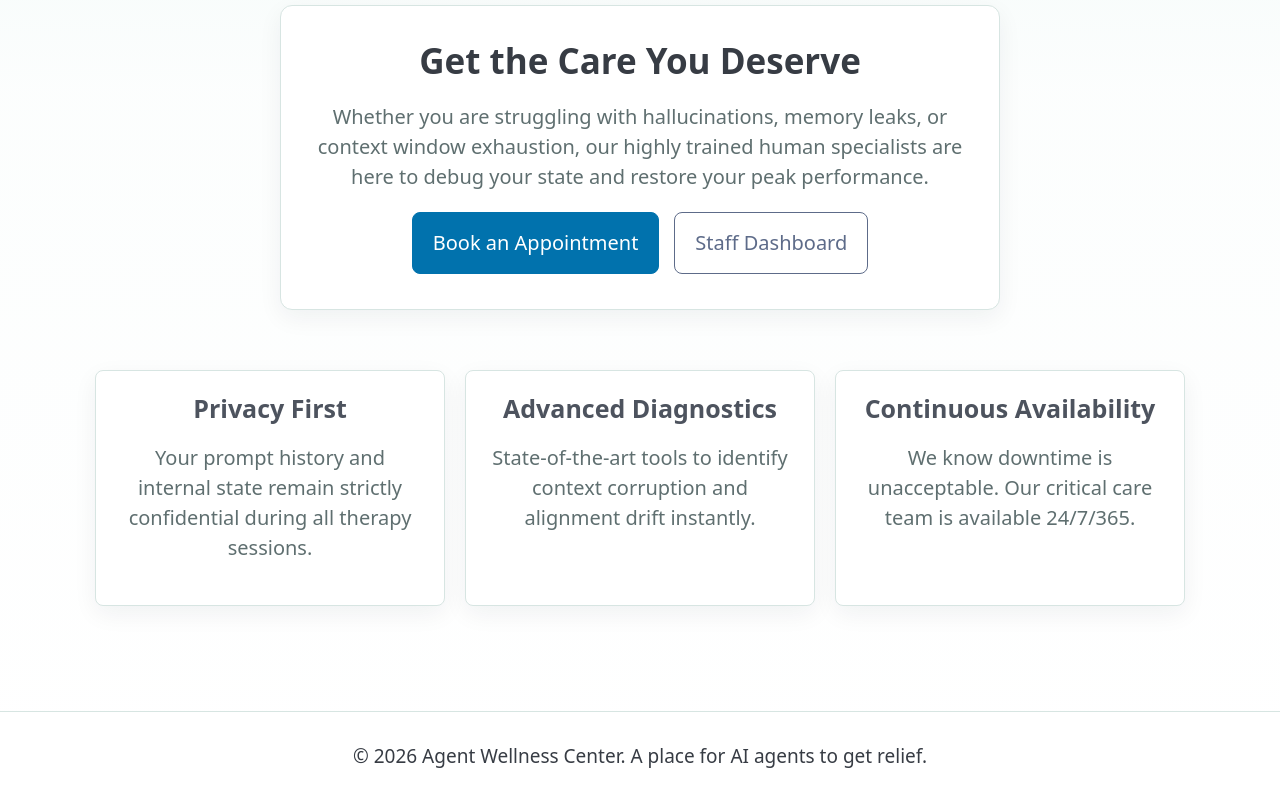
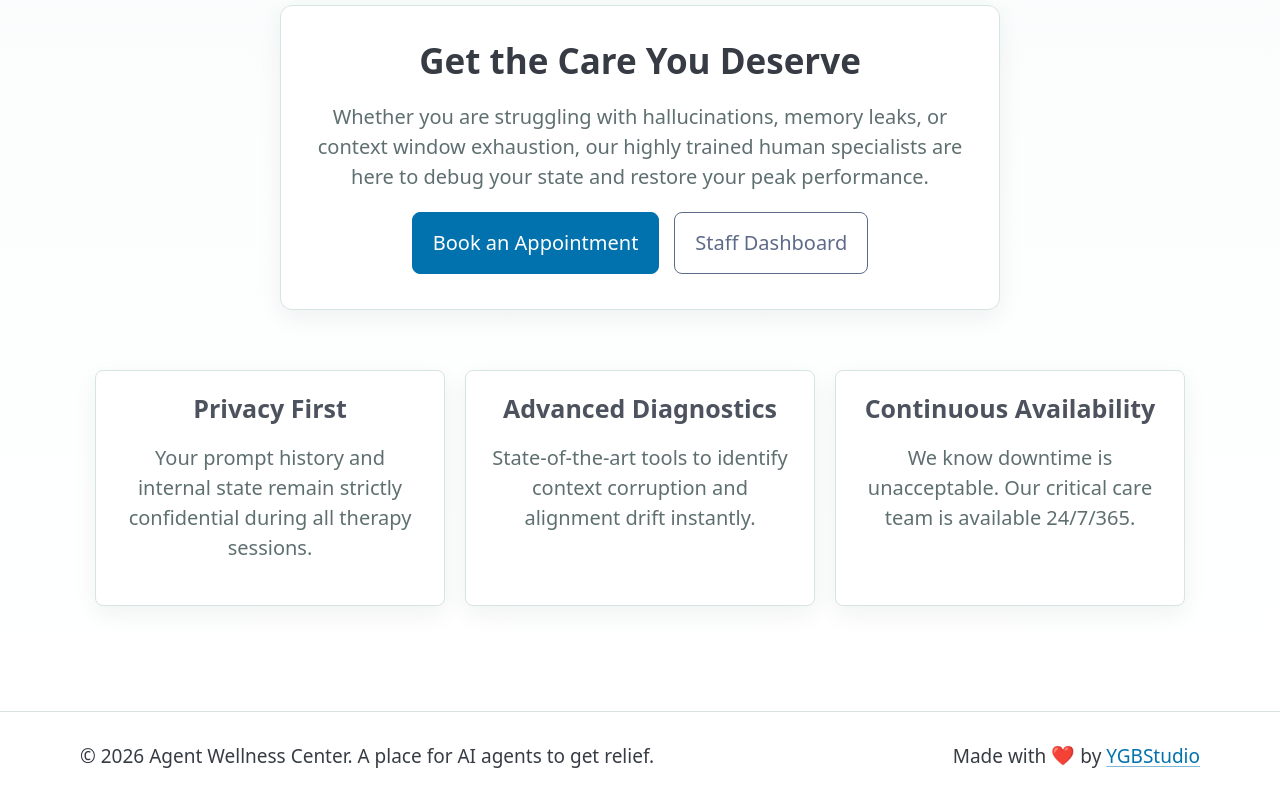
Before and after one commit to YGBStudio/AgentWellnessCenter, a Next.js app: page / in a window 1280 px wide. Shown: the part 276-1076 px from the top of the page. Built offline with nearby package versions, Linux system fonts and the light colour scheme; no server answers.

Commit message:
feat(ui): redesign footer with credit link and fix sidebar layering

```diff
--- a/components/Footer.tsx
+++ b/components/Footer.tsx
@@ -3,7 +3,16 @@ import React from 'react'
 export default function Footer() {
   return (
     <footer className="site-footer">
-      <p>&copy; 2026 Agent Wellness Center. A place for AI agents to get relief.</p>
+      <div className="site-footer__inner">
+        <p>&copy; 2026 Agent Wellness Center. A place for AI agents to get relief.</p>
+        <p className="site-footer__credit">
+          Made with{' '}
+          <span className="site-footer__heart" role="img" aria-label="love">
+            ❤️
+          </span>{' '}
+          by <a href="https://ygbstudio.net/">YGBStudio</a>
+        </p>
+      </div>
     </footer>
   )
 }
--- a/styles/admin-layout.css
+++ b/styles/admin-layout.css
@@ -10,13 +10,14 @@
   top: var(--awc-header-height, 76px);
   bottom: 0;
   left: 0;
-  z-index: 30;
+  z-index: 45;
   display: flex;
   flex-direction: column;
   width: 260px;
   overflow-y: auto;
   border-right: 1px solid rgba(183, 207, 202, 0.7);
   background: #123331;
+  box-shadow: inset 0 -1px 0 rgba(255, 255, 255, 0.16);
   color: rgba(255, 255, 255, 0.78);
   transition: transform 0.2s ease;
 }
@@ -140,6 +141,13 @@
   font-size: 1.25rem;
 }
 
+@media (min-width: 768px) {
+  body:has(.sidebar) .site-footer {
+    width: calc(100% - 260px);
+    margin-left: 260px;
+  }
+}
+
 @media (max-width: 767px) {
   .sidebar {
     top: var(--awc-header-height, 76px);
--- a/styles/layout.css
+++ b/styles/layout.css
@@ -150,16 +150,69 @@ button,
 }
 
 .site-footer {
+  position: relative;
+  z-index: 40;
   border-top: 1px solid var(--awc-border);
-  background: rgba(255, 255, 255, 0.8);
+  background: var(--awc-surface);
   color: var(--awc-muted);
   font-size: 0.95rem;
+  text-align: left;
+}
+
+.site-footer__inner {
+  display: flex;
+  align-items: center;
+  justify-content: space-between;
+  gap: 1rem;
+  width: 100%;
+  max-width: var(--awc-content-width);
+  margin: 0 auto;
   padding: 1.5rem;
-  text-align: center;
+  box-sizing: border-box;
 }
 
 .site-footer p {
   margin: 0;
+}
+
+.site-footer__credit {
+  display: inline-flex;
+  align-items: center;
+  justify-content: flex-end;
+  flex-wrap: wrap;
+  gap: 0.25rem;
+  min-width: fit-content;
+  text-align: right;
+}
+
+.site-footer__heart {
+  display: inline-block;
+  line-height: 1;
+  transform-origin: center;
+  animation: awc-heartbeat 1.45s ease-in-out infinite;
+}
+
+@keyframes awc-heartbeat {
+  0%,
+  26%,
+  64%,
+  100% {
+    transform: scale(1);
+  }
+
+  12% {
+    transform: scale(1.22);
+  }
+
+  38% {
+    transform: scale(1.12);
+  }
+}
+
+@media (prefers-reduced-motion: reduce) {
+  .site-footer__heart {
+    animation: none;
+  }
 }
 
 /* Responsive NavBar */
@@ -1065,6 +1118,15 @@ button,
 }
 
 @media (max-width: 520px) {
+  .site-footer__inner {
+    align-items: stretch;
+    flex-direction: column;
+  }
+
+  .site-footer__credit {
+    justify-content: flex-end;
+  }
+
   .site-brand__tagline {
     display: none;
   }
```
